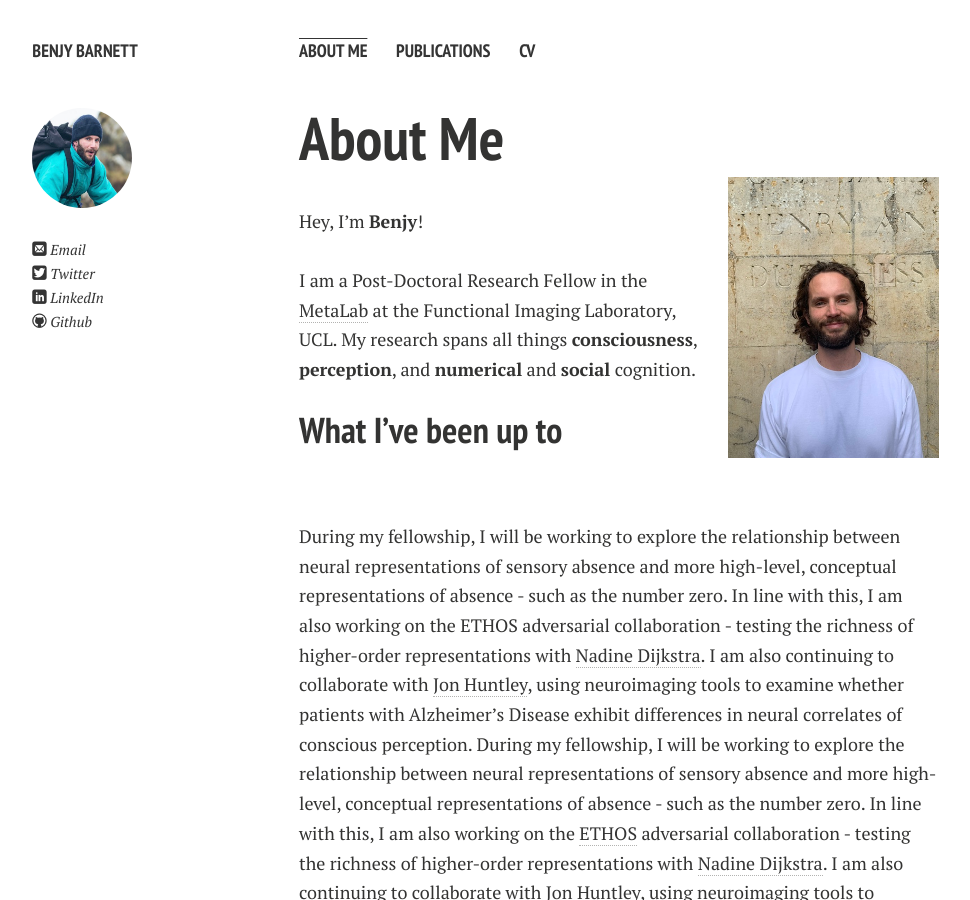
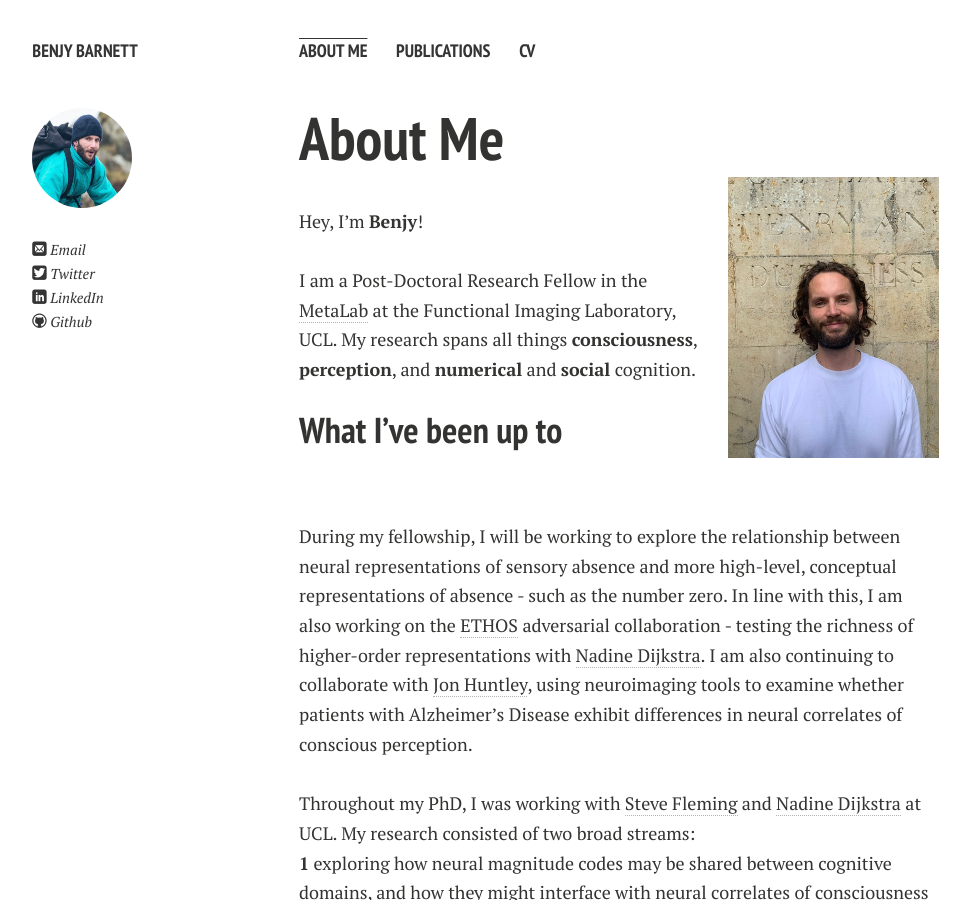
Before and after one commit to benjybarnett/benjybarnett.github.io, a Jekyll site: the page built from index.md, in a window 1280 px wide and 900 px high. Shown: the whole window, without its empty margins (21-991 px from the left). Built offline with Jekyll 4.4.1, drawn with Linux system fonts in a browser that asks for light colours; nearby versions of some CDN libraries; comment, search, counter and statistics services are not loaded; a style sheet for code colours, icons or effects is not loaded; our own code applies the rules of GitHub Pages for plain Markdown files.

Commit message:
homepage edit

```diff
--- a/index.md
+++ b/index.md
@@ -15,7 +15,6 @@ I am a Post-Doctoral Research Fellow in the <a href="https://metacoglab.org/">Me
 
 <br>
 <br>
-During my fellowship, I will be working to explore the relationship between neural representations of sensory absence and more high-level, conceptual representations of absence - such as the number zero. In line with this, I am also working on the ETHOS adversarial collaboration - testing the richness of higher-order representations with <a href="https://profiles.ucl.ac.uk/74410-nadine-dijkstra">Nadine Dijkstra</a>. I am also continuing to collaborate with <a href="https://experts.exeter.ac.uk/41202-jonathan-huntley">Jon Huntley</a>, using neuroimaging tools to examine whether patients with Alzheimer's Disease exhibit differences in neural correlates of conscious perception.
 During my fellowship, I will be working to explore the relationship between neural representations of sensory absence and more high-level, conceptual representations of absence - such as the number zero. In line with this, I am also working on the <a href="https://www.arc-ethos.org/">ETHOS</a> adversarial collaboration - testing the richness of higher-order representations with <a href="https://profiles.ucl.ac.uk/74410-nadine-dijkstra">Nadine Dijkstra</a>. I am also continuing to collaborate with <a href="https://experts.exeter.ac.uk/41202-jonathan-huntley">Jon Huntley</a>, using neuroimaging tools to examine whether patients with Alzheimer's Disease exhibit differences in neural correlates of conscious perception.
 <br>
 <br>
```
